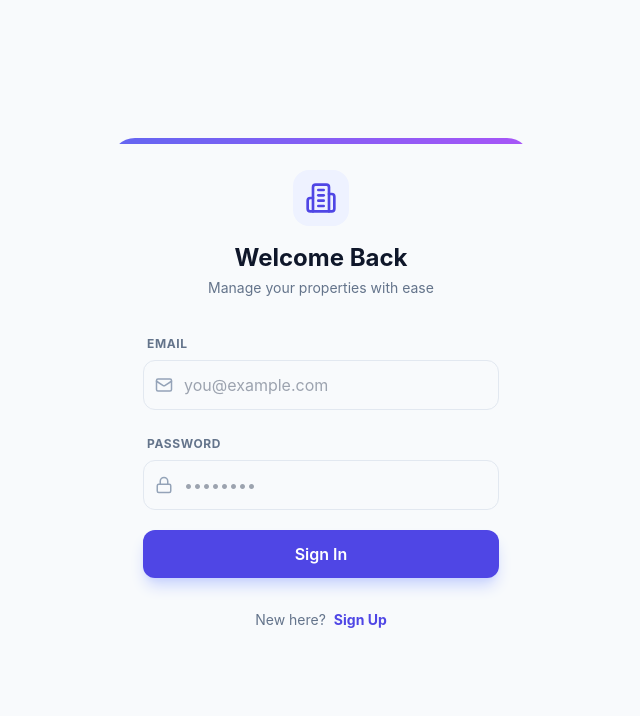
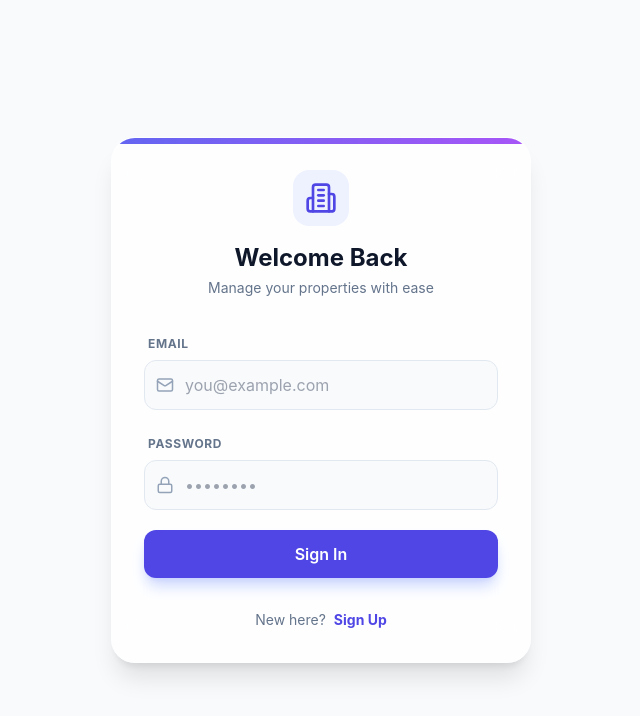
Before and after one commit to Tpepper2001/rent, a React (Vite) app: page / in a window 1280 px wide. Shown: the top 716 px of the page, without its empty margins (319-959 px from the left). Built offline with nearby package versions, Linux system fonts and the light colour scheme.

Commit message:
Update index.css

```diff
--- a/src/index.css
+++ b/src/index.css
@@ -1,105 +1,36 @@
-/* =========================================
-   1. TAILWIND DIRECTIVES
-   (This activates the styling engine)
-   ========================================= */
 @tailwind base;
 @tailwind components;
 @tailwind utilities;
 
-/* =========================================
-   2. FONT IMPORT (Google Fonts - Inter)
-   ========================================= */
 @import url('https://fonts.googleapis.com/css2?family=Inter:wght@300;400;500;600;700&display=swap');
 
-/* =========================================
-   3. GLOBAL BASE STYLES
-   ========================================= */
+@layer base {
   body {
-  margin: 0;
-  font-family: 'Inter', -apple-system, BlinkMacSystemFont, 'Segoe UI', 'Roboto', 'Oxygen',
-    'Ubuntu', 'Cantarell', 'Fira Sans', 'Droid Sans', 'Helvetica Neue',
-    sans-serif;
-  -webkit-font-smoothing: antialiased;
-  -moz-osx-font-smoothing: grayscale;
-  background-color: #f8fafc; /* Matches the Slate-50 background */
-  color: #1e293b; /* Matches Slate-800 text */
-  overflow-x: hidden; /* Prevent horizontal scrolling */
-}
-
-/* =========================================
-   4. CUSTOM SCROLLBARS
-   (Makes the dashboard look like a native app)
-   ========================================= */
-/* Width */
-::-webkit-scrollbar {
-  width: 6px;
-  height: 6px;
-}
-
-/* Track */
-::-webkit-scrollbar-track {
-  background: transparent;
-}
-
-/* Handle */
-::-webkit-scrollbar-thumb {
-  background: #cbd5e1; /* Slate-300 */
-  border-radius: 10px;
-  transition: background 0.3s ease;
-}
-
-/* Handle on hover */
-::-webkit-scrollbar-thumb:hover {
-  background: #94a3b8; /* Slate-400 */
-}
-
-/* =========================================
-   5. UTILITY TWEAKS
-   ========================================= */
-
-/* Remove arrows from number inputs for a cleaner look */
-input[type="number"]::-webkit-inner-spin-button,
-input[type="number"]::-webkit-outer-spin-button {
-  -webkit-appearance: none;
-  margin: 0;
-}
-
-/* Animation Keyframes (Used in the React App) */
-@keyframes fadeInUp {
-  from {
-    opacity: 0;
-    transform: translateY(20px);
-  }
-  to {
-    opacity: 1;
-    transform: translateY(0);
+    @apply bg-slate-50 text-slate-900 antialiased;
+    font-family: 'Inter', sans-serif;
   }
 }
 
-.animate-fade-in-up {
-  animation: fadeInUp 0.6s cubic-bezier(0.16, 1, 0.3, 1) forwards;
+@layer utilities {
+  .glass-panel {
+    @apply bg-white/80 backdrop-blur-xl border border-white/20 shadow-xl;
   }
 
-/* Soft Focus Ring for Accessibility & Design */
-:focus-visible {
-  outline: 2px solid #6366f1; /* Indigo-500 */
-  outline-offset: 2px;
+  .input-error {
+    @apply border-rose-300 ring-rose-100 focus:border-rose-500 focus:ring-rose-200;
   }
 
+  /* Custom Scrollbar */
+  .custom-scrollbar::-webkit-scrollbar { width: 5px; }
+  .custom-scrollbar::-webkit-scrollbar-track { @apply bg-transparent; }
+  .custom-scrollbar::-webkit-scrollbar-thumb { @apply bg-slate-300 rounded-full; }
 
-
-.input {
-  @apply w-full p-3 border border-gray-300 rounded-lg focus:ring-2 focus:ring-blue-500 outline-none transition;
+  /* Toast Animations */
+  @keyframes slideIn {
+    from { transform: translateX(100%); opacity: 0; }
+    to { transform: translateX(0); opacity: 1; }
   }
-.input-sm {
-  @apply w-full p-1 border border-gray-300 rounded text-center text-sm;
+  .animate-slide-in {
+    animation: slideIn 0.3s ease-out forwards;
   }
-.btn-primary {
-  @apply bg-blue-600 text-white px-6 py-2 rounded-lg font-bold hover:bg-blue-700 transition shadow;
 }
-.btn-nav {
-  @apply px-4 py-2 rounded-lg bg-gray-200 hover:bg-gray-300 font-medium text-gray-700;
-}
-.card {
-  @apply bg-white p-6 rounded-xl shadow-sm border border-gray-100;
-}
```
Lines whose indentation alone changed are shown as unchanged.
